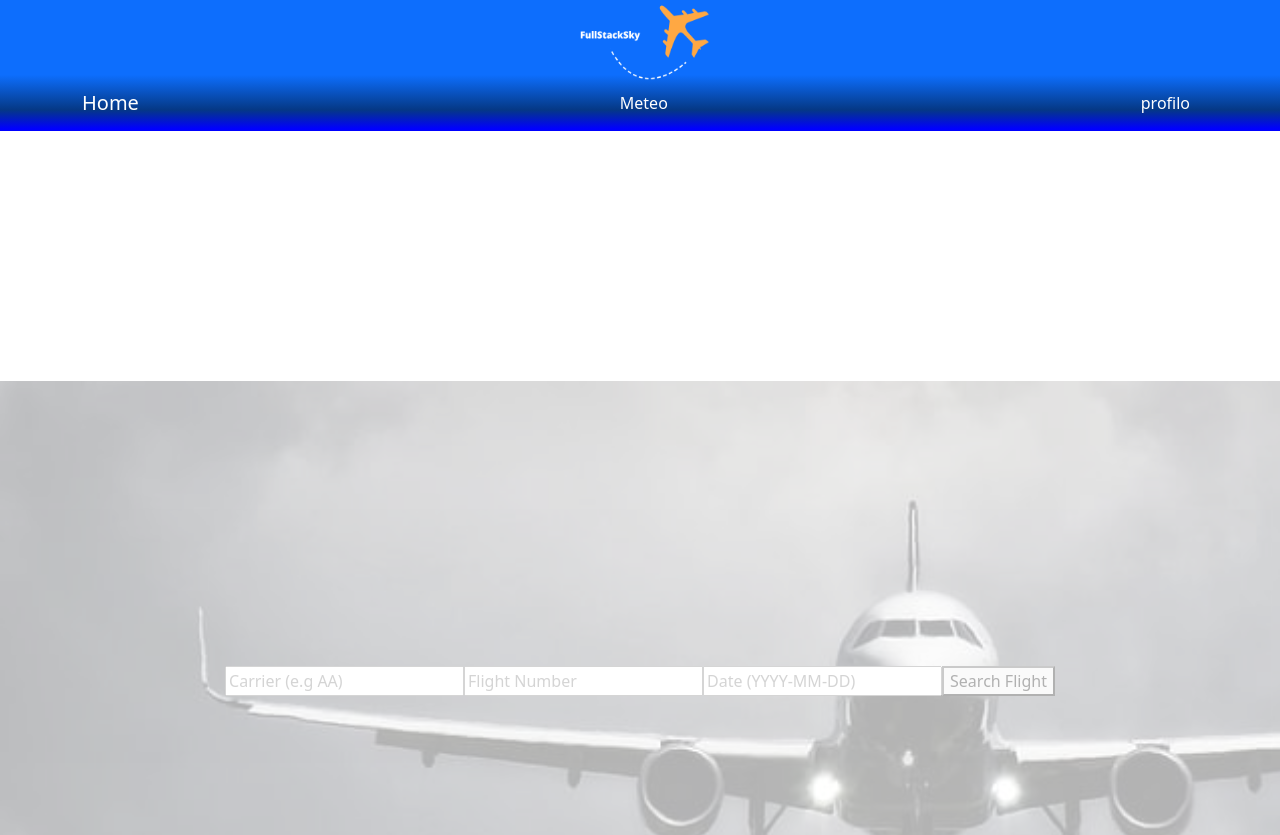
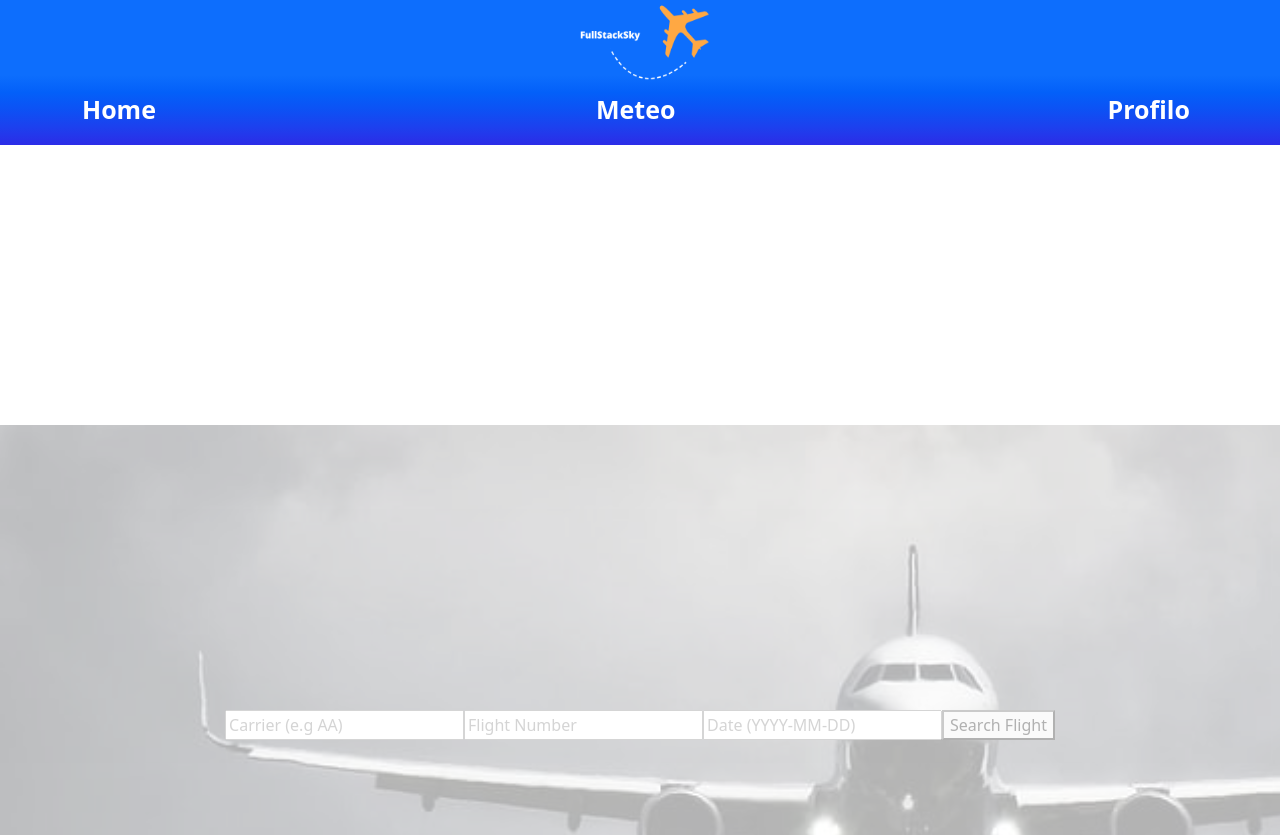
Before and after one commit to simoneschioppo98/capstone, a React (Create React App) app in the folder fe/fproject/: page / in a window 1280 px wide. Shown: the top 835 px of the page. Built offline with nearby package versions, Linux system fonts and the light colour scheme.

Commit message:
adding new features

```diff
--- a/fe/fproject/src/App.js
+++ b/fe/fproject/src/App.js
@@ -1,4 +1,3 @@
-
 import React from 'react';
 import './App.css';
 import 'bootstrap/dist/css/bootstrap.min.css';
@@ -6,16 +5,17 @@ import MyNavbar from './components/nav/Navbar';
 import MyLogo from './components/logo/Logo';
 import MyFooter from './components/footer/myfooter';
 import CentralContainer from './components/midContainer/container';
-
+import NewsCarousel from './components/myCentralCarousel.js/carousel'; // Modifica qui
 
 function App() {
   return (
-      <>
-      <MyLogo/>
+    <>
+      <MyLogo />
       <MyNavbar />
-      <CentralContainer/>
-      <MyFooter/>
-      </>
+      <NewsCarousel />
+      <CentralContainer />
+      <MyFooter />
+    </>
   );
 }
 
--- a/fe/fproject/src/components/flightContainer/flContainer.js
+++ b/fe/fproject/src/components/flightContainer/flContainer.js
@@ -58,10 +58,11 @@ function FlightSearch() {
           value={date}
           onChange={e => setDate(e.target.value)}
         />
+        <button onClick={getFlightInfo}>Search Flight</button>
       </div>
-      <button onClick={getFlightInfo}>Search Flight</button>
+
       {flightData && (
-        <div>
+        <div className='response-div'>
           <FlightInfo/>
         </div>
       )}
--- a/fe/fproject/src/components/flightContainer/flight.css
+++ b/fe/fproject/src/components/flightContainer/flight.css
@@ -4,6 +4,7 @@
     width: 100%;
     background-repeat: no-repeat;
     display: flex;
+    flex-direction: column;
     justify-content: center;
     align-items: center;
     background-size: cover;
@@ -14,3 +15,9 @@
  .inner-container{
     display: flex;
  }
+
+
+ .response-div{
+   background-color: white;
+   border-radius: 5px;
+ }
--- a/fe/fproject/src/components/flightInfo.js/flightInfoContainer.js
+++ b/fe/fproject/src/components/flightInfo.js/flightInfoContainer.js
@@ -4,7 +4,7 @@ import './flightinfo.css';
 
 function FlightInfo({ data }) {
   // Estrai le informazioni desiderate dai dati della chiamata API
-  const flightStatus = data?.flightStatuses?.[0]?.airline;
+  const flightStatus = data?.flightStatuses;
   const departureAirport = data?.appendix?.airports?.[0]?.name;
   const arrivalAirport = data?.appendix?.airports?.[1]?.name;
 
--- /dev/null
+++ b/fe/fproject/src/components/myCentralCarousel.js/carousel.css
@@ -0,0 +1,5 @@
+.carousel{
+    background-color: black;
+    margin-top: 30px;
+
+}
--- /dev/null
+++ b/fe/fproject/src/components/myCentralCarousel.js/carousel.js
@@ -0,0 +1,23 @@
+import React from "react";
+import Carousel from 'react-bootstrap/Carousel';
+import './carousel.css';
+
+function NewsCarousel() {
+  return (
+    <div className="carousel">
+    <Carousel fade>
+      <Carousel.Item>
+        {/* Contenuto della prima slide */}
+      </Carousel.Item>
+      <Carousel.Item>
+        {/* Contenuto della seconda slide */}
+      </Carousel.Item>
+      <Carousel.Item>
+        {/* Contenuto della terza slide */}
+      </Carousel.Item>
+    </Carousel>
+    </div>
+  );
+}
+
+export default NewsCarousel;
--- /dev/null
+++ b/fe/fproject/src/components/myCentralCarousel.js/myCarouselImage.js
@@ -0,0 +1,6 @@
+import React from "react";
+
+
+function MyCarouselImage (){
+
+}
--- a/fe/fproject/src/components/nav/Navbar.js
+++ b/fe/fproject/src/components/nav/Navbar.js
@@ -16,7 +16,7 @@ class MyNavbar extends React.Component {
               <Nav.Link href="#home" className='text-white'>Meteo</Nav.Link>
             </Nav>
             <Nav className="ms-auto">
-              <Nav.Link href="#home" className='text-white'>profilo</Nav.Link>
+              <Nav.Link href="#home" className='text-white'>Profilo</Nav.Link>
             </Nav>
           </Navbar.Collapse>
         </Container>
--- a/fe/fproject/src/components/nav/style.css
+++ b/fe/fproject/src/components/nav/style.css
@@ -1,3 +1,8 @@
 .nav-color{
-    background: linear-gradient(180deg, rgba(13,110,253,1) 0%, rgb(5, 56, 133) 62%, rgba(0,0,255,1) 96%);
+    background-image: linear-gradient(to bottom, #0d6efd, #0360f9, #0d51f4, #1d40ee, #2c2ce7);
 }
+
+.text-white{
+    font-weight: bold;
+    font-size: 25px;
+}
```
